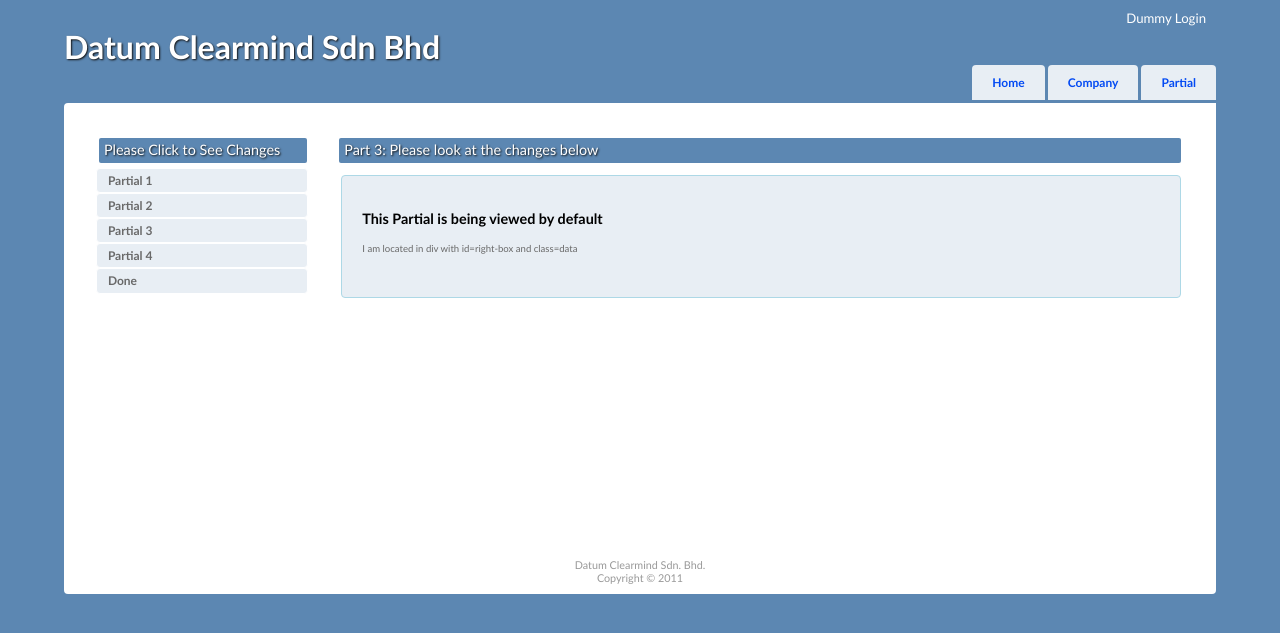
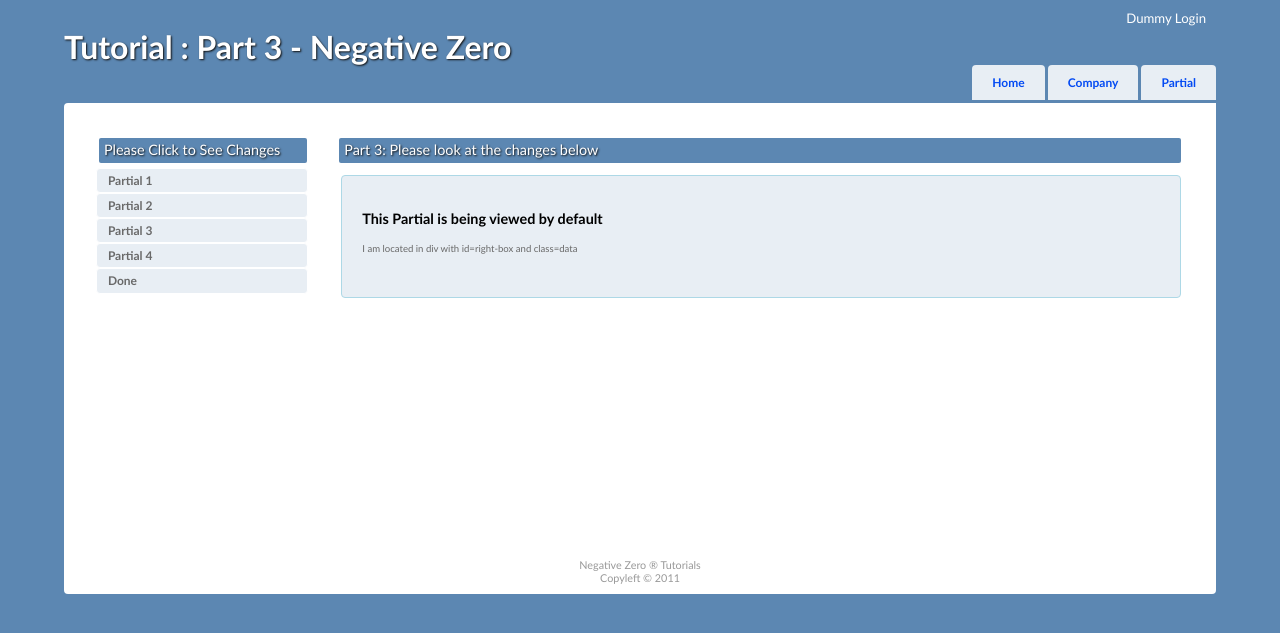
Before and after one commit to gunbladeiv/Negative-Zero-MVC, an ASP.NET MVC app: page /Tutorial2 in a window 1280 px wide. Shown: the top 633 px of the page. Run offline with ASP.NET Core 8 and stand-ins for ASP.NET MVC 5, Linux system fonts and the light colour scheme; the project's own start-up code is not run; a stand-in starts its controllers and pages; some libraries are stand-ins or nearby versions.

Commit message:
-- Fixing View for Tutorial 2 -- Fixing CSS for Tutorial 2 -- Tutorial 2 status : Posted -- Code Ready for Tutorial 2
Mohd Faizul Zulkipli

```diff
--- a/Content/part3.css
+++ b/Content/part3.css
@@ -1,6 +1,7 @@
 div.clear {
     clear: both;
 }
+
 div.top-head {
     background: url("pl_img/header_bkg.png") repeat-x scroll 0 0 transparent;
     height: 67px;
@@ -8,6 +9,7 @@ div.top-head {
     top: 0;
     width: 100%;
 }
+
 div.inner-head {
     color: #FFFFFF;
     font-size: x-large;
@@ -17,6 +19,7 @@ div.inner-head {
     text-shadow: 1px 1px 2px #111111;
     width: 900px;
 }
+
 div#wrapper {
     background: none repeat scroll 0 0 transparent;
     height: inherit;
@@ -24,6 +27,7 @@ div#wrapper {
     min-height: 400px;
     position: relative;
 }
+
 div.menu-top {
     background: none repeat scroll 0 0 transparent;
     overflow: hidden;
@@ -31,11 +35,12 @@ div.menu-top {
     width: inherit;
     margin: 0 auto;
 }
+
 ul.top-nav-link {
     margin: 0;
 }
 
-li.top-nav-link
+ul.top-nav-link li
 {
     background:#5c87b2;
     border: 2px solid white;
@@ -51,21 +56,24 @@ li.top-nav-link
     text-shadow: 1px 1px 2px #111111;
 }
 
-li.top-nav-link a, li.top-nav-link a:hover
+ul.top-nav-link li a, ul.top-nav-link li a:hover
 {
     text-decoration:none;
     color:#ffffff;
 }
+
 div.left-box {
     float: left;
     width: 20%;
 }
+
 ul.menu-left-box {
     margin: 5px auto;
     padding-left: 0;
     position: relative;
     width: 98%;
 }
+
 ul.menu-left-box li {
     display: inline-block;
     list-style: none outside none;
@@ -109,6 +117,7 @@ div#right-box.data {
     padding: 20px;
     width: 93.7%;
 }
+
 p.section-title {
     background: none repeat scroll 0 0 #5C87B2;
     border-radius: 2px 2px 2px 2px;
@@ -148,6 +157,7 @@ body p
     font-family:Calibri;
     font-size:0.8em;
 }
+
 h1
 {
     text-shadow:1px 1px 2px #111;
--- a/Views/Company/JQueryDataTableEditableLayout.cshtml
+++ b/Views/Company/JQueryDataTableEditableLayout.cshtml
@@ -18,7 +18,7 @@
 </head>
 <body style="background: #5c87b2;">
     <div class="page">
-        <nav>
+        <nav styles="width:95%;">
             <ul id="menu">
             <li class="top-nav-link"><a href="/Company/Index">Basic Example</a></li>
             <li class="top-nav-link"><a href="/Company/Ajax">Getting data with Ajax</a></li>
@@ -28,7 +28,7 @@
             <li class="top-nav-link"><a href="/Tutorial2/">Dynamic Partial View</a></li>
         </ul>
     </div>
-    <div id="wrapper" style="width: 90%; margin: 0 auto; background: #ffffff; border-radius: 4px 0 0 4px;
+    <div id="wrapper" style="width: 90%; margin: 0 auto; background: #ffffff; border-radius: 4px 4px 0 0;
         padding: 20px">
         @RenderBody()
     </div>
--- a/Views/Tutorial2/Index.cshtml
+++ b/Views/Tutorial2/Index.cshtml
@@ -16,7 +16,7 @@
     <div class="page">
         <header>
             <div id="title">
-                <h1>Datum Clearmind Sdn Bhd</h1>
+                <h1>Tutorial : Part 3 - Negative Zero</h1>
             </div>
             <div id="logindisplay">
                 Dummy Login
@@ -24,7 +24,7 @@
             <nav>
                 <ul id="menu">
                     <li>@Html.ActionLink("Home", "Index", "Home")</li>
-                    <li>@Html.ActionLink("Company", "Ajax", "Company")</li>
+                    <li>@Html.ActionLink("Company", "Index", "Company")</li>
                     <li>@Html.ActionLink("Partial", "Index", "Tutorial2")</li>
                 </ul>
             </nav>
@@ -64,5 +64,5 @@
         </div>
    </section>
 </body>
-<footer>Datum Clearmind Sdn. Bhd.<br />Copyright &copy; 2011</footer>
+<footer>Negative Zero &reg; Tutorials<br />Copyleft &copy; 2011</footer>
 </html>
```
